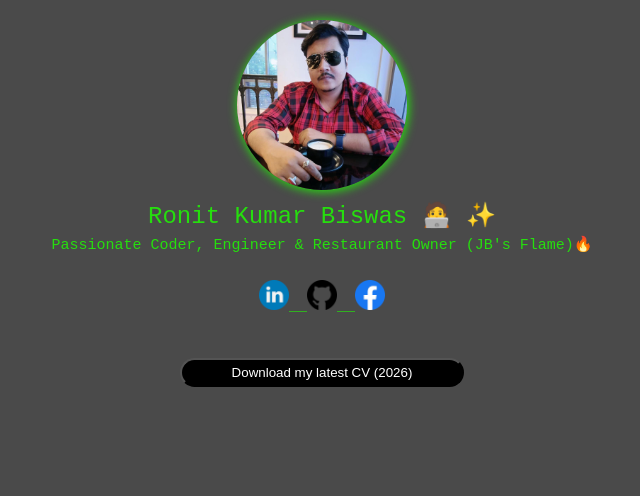
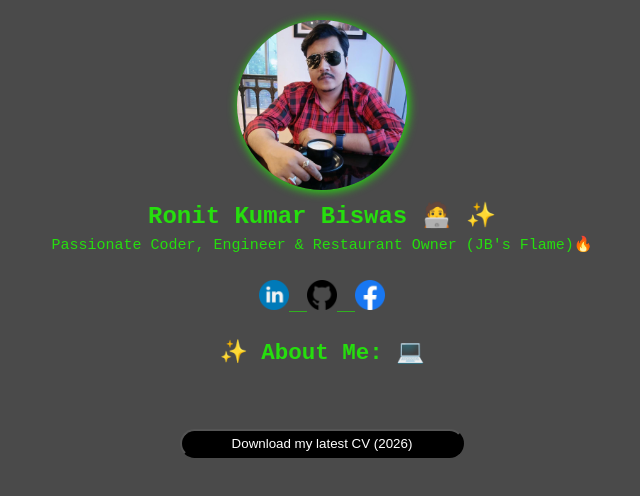
Before and after one commit to ronitkbiswas/myPortfolio, a React (Vite) app: page / in a window 1280 px wide. Shown: the top 496 px of the page, without its empty margins (318-958 px from the left). Built offline with nearby package versions, Linux system fonts and the light colour scheme.

Commit message:
added aboutme component

```diff
--- /dev/null
+++ b/src/AboutMe.jsx
@@ -0,0 +1,7 @@
+export default function AboutMe() {
+    return (
+        <>
+        <h2>✨ About Me: 💻</h2>
+        </>
+    );
+}
--- a/src/App.jsx
+++ b/src/App.jsx
@@ -2,7 +2,7 @@ import "/src/App.css";
 import Photo from "./assets/MyPhoto";
 import DownloadCV from "./assets/DownloadCV";
 import SocialLinks from "./assets/SocialLinks";
-
+import AboutMe from "./AboutMe";
 
 function App() {
   return (
@@ -14,7 +14,8 @@ function App() {
         <div className="photo">
           <Photo />
         </div>
-        <span style={{fontSize: "24px"
+
+        <span style={{fontSize: "24px", fontWeight: "bold"
         }}>Ronit Kumar Biswas 🧑‍💻 ✨</span>
         <br></br>
         <span>Passionate Coder, Engineer & Restaurant Owner (JB's Flame)🔥</span>
@@ -22,8 +23,12 @@ function App() {
         <div className="sociallinks">
           <SocialLinks />
         </div>
+        <div>
+          <AboutMe />
+        </div>
          <div className="downloadCV">
           <DownloadCV />
+
         </div>
       </div>
     </div>
```
